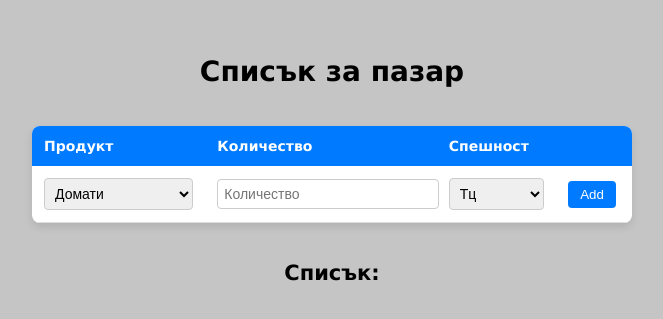
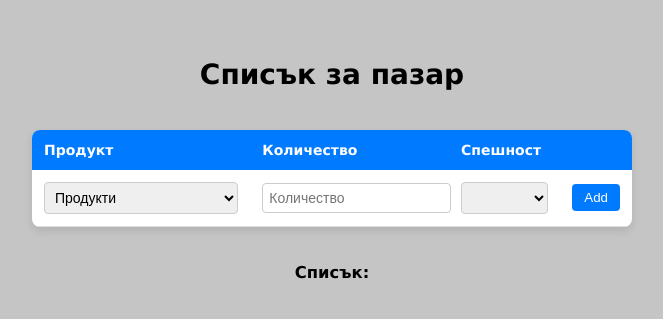
Before and after one commit to Vacheto1986/Vacheto1986.github.io, a plain HTML site: page index.html in a window 1280 px wide. Shown: the part 217-536 px from the top of the page, without its empty margins (308-971 px from the left). Drawn offline with Linux system fonts and the light colour scheme.

Commit message:
small changes to the lists

```diff
--- a/index.html
+++ b/index.html
@@ -19,6 +19,7 @@
       <tr>
         <td>
           <select id="groceryDropdown">
+            <option value="">Продукти</option>
             <optgroup label="Заленчуци">
               <option value="Домати">Домати</option>
               <option value="Краставици">Краставици</option>
@@ -30,7 +31,9 @@
             </optgroup>
 
             <optgroup label="Плодове">
-              <option value="Няма смисъл">Няма смисъл</option>
+              <option value="Няма смисъл от плодове">
+                Няма смисъл от плодове
+              </option>
             </optgroup>
 
             <optgroup label="Напитки">
@@ -55,7 +58,9 @@
             </optgroup>
 
             <optgroup label="Сладки">
-              <option value="Няма смисъл">Няма смисъл</option>
+              <option value="Няма смисъл какво сладко">
+                Няма смисъл какво сладко
+              </option>
             </optgroup>
           </select>
         </td>
@@ -69,17 +74,20 @@
         </td>
         <td>
           <select id="importanceDropdown">
+            <option value=""></option>
             <option value="Тц">Тц</option>
             <option value="Да">Да</option>
             <option value="Мега ДА">Мега ДА</option>
           </select>
         </td>
-        <td><button class="add-btn" onclick="addToGroceryList()">Add</button></td>
+        <td>
+          <button class="add-btn" onclick="addToGroceryList()">Add</button>
+        </td>
       </tr>
     </table>
 
     <!-- List to display added items -->
-    <h2>Списък:</h2>
+    <h3>Списък:</h3>
     <ul id="groceryList"></ul>
 
     <script>
@@ -92,7 +100,7 @@
         if (item && quantity) {
           // Create list item element
           const listItem = document.createElement("li");
-          listItem.textContent = `${item} - ${quantity}, Спешно: ${importance} `;
+          listItem.textContent = `${item} - ${quantity},  Спешно: ${importance} `;
 
           // Delete button to remove item from the list
           const deleteBtn = document.createElement("button");
```
